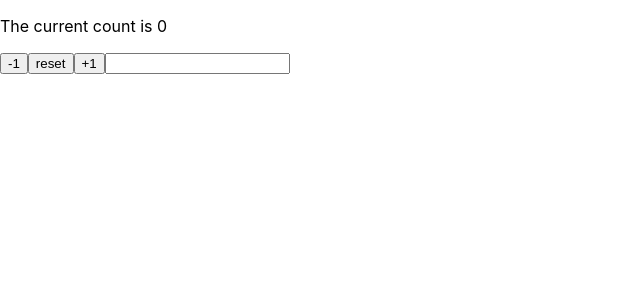
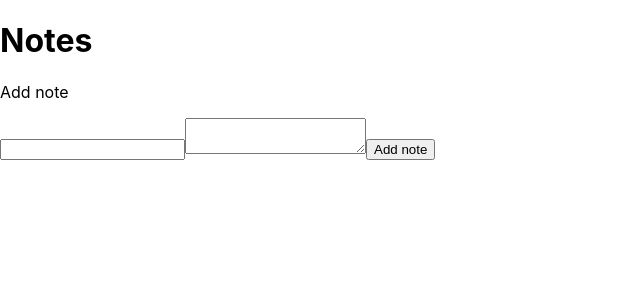
Before and after one commit to luisbilecki/react_web_developer, a React (Create React App) app in the folder react-new-features/: page / in a window 1280 px wide. Shown: the top 300 px of the page, without its empty margins (0-640 px from the left). Built offline with nearby package versions, Linux system fonts and the light colour scheme.

Commit message:
192. Complex State with useState

```diff
--- a/react-new-features/src/index.js
+++ b/react-new-features/src/index.js
@@ -3,47 +3,73 @@
 import './index.css';
 import * as serviceWorker from './serviceWorker';
 
-// { count: 0, name: '' }
-const App = (props) => {
-  const [count, setCount] = useState(props.count);
-  const [text, setText] = useState('');
+const NoteApp = () => {
+  const [notes, setNotes] = useState([]);
+  const [title, setTitle] = useState('');
+  const [body, setBody] = useState('');
+
+  const addNote = (e) => {
+    e.preventDefault();
+
+    setNotes([
+      ...notes,
+      { title, body }
+    ]);
+    setTitle('');
+    setBody('');
+  };
+
+  const removeNote = (idToRemove) => {
+    const newNotes = notes.filter((_, index) => index !== idToRemove);
+
+    setNotes(newNotes);
+  };
 
   return (
     <div>
-      <p>The current {text || 'count'} is {count}</p>
-      <button onClick={() => setCount(count - 1)}>-1</button>
-      <button onClick={() => setCount(0)}>reset</button>
-      <button onClick={() => setCount(count + 1)}>+1</button>
-      <input value={text} onChange={(e) => setText(e.target.value)} />
+      <h1>Notes</h1>
+
+      {
+        notes.map((note, idx) => (
+            <div key={idx}>
+              <h3>{note.title}</h3>
+              <p>{note.body}</p>
+              <button onClick={() => removeNote(idx)}>&times;</button>
+            </div>
+        ))
+      }
+
+      <p>Add note</p>
+      <form onSubmit={addNote}>
+        <input value={title} onChange={(e) => setTitle(e.target.value)} />
+        <textarea value={body} onChange={(e) => setBody(e.target.value)} />
+        <button type="submit">Add note</button>
+      </form>
     </div>
   )
 };
 
+// { count: 0, name: '' }
 // const App = (props) => {
 //   const [count, setCount] = useState(props.count);
 //   const [text, setText] = useState('');
 
-//   const [state, setState] = useState({
-//     count: props.count,
-//     text: '',
-//   });
-
 //   return (
 //     <div>
-//       <p>The current {state.text || 'count'} is {state.count}</p>
-//       <button onClick={() => setState({ count: state.count - 1})}>-1</button>
-//       <button onClick={() => setState({ count: 0 })}>reset</button>
-//       <button onClick={() => setState({ count: state.count + 1 })}>+1</button>
-//       <input value={state.text} onChange={(e) => setState({ text: e.target.value })} />
+//       <p>The current {text || 'count'} is {count}</p>
+//       <button onClick={() => setCount(count - 1)}>-1</button>
+//       <button onClick={() => setCount(0)}>reset</button>
+//       <button onClick={() => setCount(count + 1)}>+1</button>
+//       <input value={text} onChange={(e) => setText(e.target.value)} />
 //     </div>
 //   )
 // };
 
-App.defaultProps = {
-  count: 0,
-}
+// App.defaultProps = {
+//   count: 0,
+// }
 
-ReactDOM.render(<App />, document.getElementById('root'));
+ReactDOM.render(<NoteApp />, document.getElementById('root'));
 
 // If you want your app to work offline and load faster, you can change
 // unregister() to register() below. Note this comes with some pitfalls.
```
